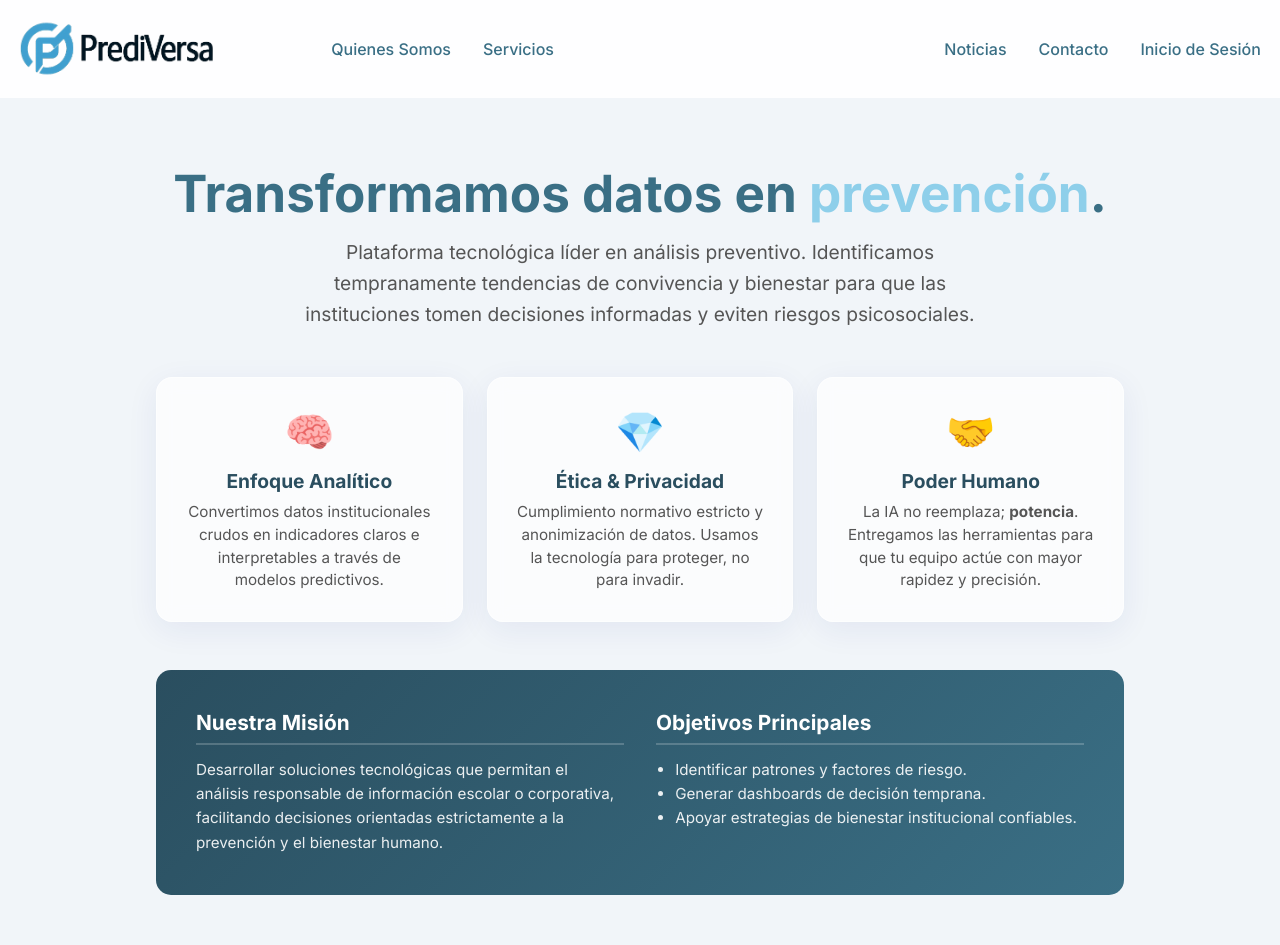
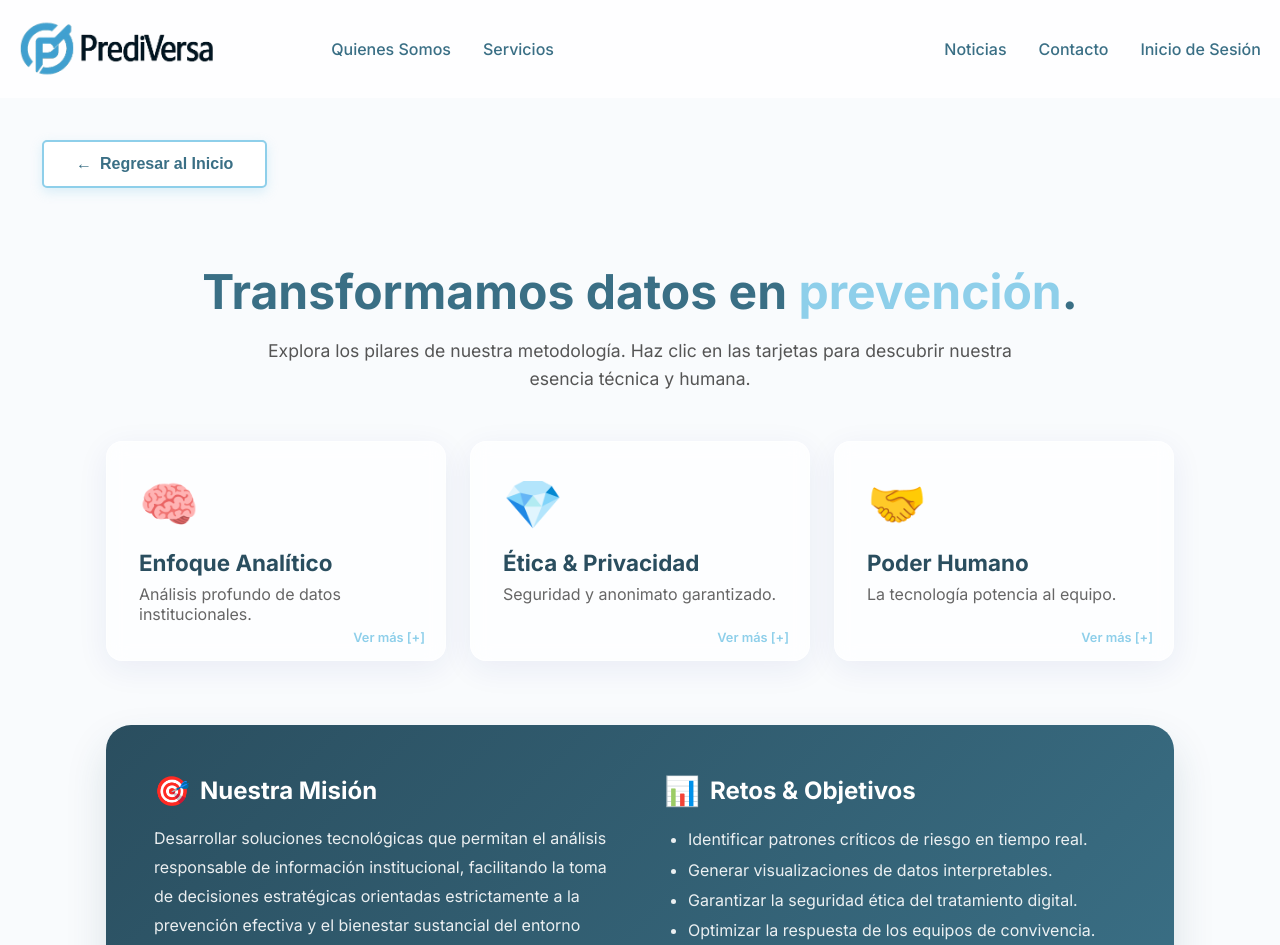
Before and after one commit to SIMPLY-JMANUEL/PrediVersa-V.1, a React (Vite) app in the folder frontend/: page /quienes-somos in a window 1280 px wide. Shown: the top 945 px of the page. Built offline with nearby package versions, Linux system fonts and the light colour scheme; no server answers.

Commit message:
feat: interactividad de tarjetas expandibles y boton de regreso en Quienes Somos

```diff
--- a/frontend/src/components/QuienesSomos.jsx
+++ b/frontend/src/components/QuienesSomos.jsx
@@ -1,68 +1,143 @@
-import React from 'react';
+import React, { useState } from 'react';
+import { useNavigate } from 'react-router-dom';
 import './Main.css';
 
 function QuienesSomos() {
+  const navigate = useNavigate();
+  const [expandedCard, setExpandedCard] = useState(null);
+
+  const toggleCard = (id) => {
+    setExpandedCard(expandedCard === id ? null : id);
+  };
+
+  const cardsData = [
+    {
+      id: 1,
+      icon: '🧠',
+      title: 'Enfoque Analítico',
+      summary: 'Análisis profundo de datos institucionales.',
+      detail: 'Convertimos datos institucionales crudos en indicadores claros e interpretables a través de modelos predictivos que detectan patrones invisibles al ojo humano, permitiendo una intervención oportuna y basada en evidencia.'
+    },
+    {
+      id: 2,
+      icon: '💎',
+      title: 'Ética & Privacidad',
+      summary: 'Seguridad y anonimato garantizado.',
+      detail: 'Garantizamos el cumplimiento normativo estricto y la anonimización de datos sensibles. En PrediVersa, usamos la tecnología para proteger la integridad y el bienestar del individuo, nunca para invadir su privacidad.'
+    },
+    {
+      id: 3,
+      icon: '🤝',
+      title: 'Poder Humano',
+      summary: 'La tecnología potencia al equipo.',
+      detail: 'Nuestra inteligencia artificial no reemplaza la labor del profesional escolar; la potencia. Entregamos las herramientas y reportes necesarios para que el equipo orientador actúe con mayor rapidez, precisión y confianza.'
+    }
+  ];
+
   return (
-    <main className="main" style={{ minHeight: '85vh', display: 'flex', flexDirection: 'column', alignItems: 'center', justifyContent: 'center' }}>
+    <main className="main" style={{ minHeight: '90vh', backgroundColor: '#f9fbfd' }}>
 
-      <section className="about-section" style={{ width: '100%', maxWidth: '1000px', padding: '2rem 1rem' }}>
+      {/* BOTÓN REGRESO */}
+      <div style={{ position: 'sticky', top: '20px', left: '20px', zIndex: 100, padding: '10px' }}>
+        <button
+          onClick={() => navigate('/')}
+          className="cta-btn"
+          style={{
+            background: 'white',
+            color: '#3A6F85',
+            border: '2px solid #8ECFEA',
+            boxShadow: '0 4px 12px rgba(142,207,234,0.3)',
+            display: 'flex',
+            alignItems: 'center',
+            gap: '8px'
+          }}
+        >
+          <span>←</span> Regresar al Inicio
+        </button>
+      </div>
+
+      <section className="about-section" style={{ width: '100%', maxWidth: '1100px', margin: '0 auto', padding: '1rem' }}>
 
         {/* HERO COMPACTO */}
-        <div style={{ textAlign: 'center', margin: '0 0 3rem 0' }}>
-          <h1 style={{ fontSize: '3.2rem', color: '#3A6F85', marginBottom: '0.8rem', fontWeight: 800 }}>
+        <div style={{ textAlign: 'center', margin: '3rem 0' }}>
+          <h1 style={{ fontSize: '3rem', color: '#3A6F85', marginBottom: '1rem', fontWeight: 800 }}>
             Transformamos datos en <span className="highlight" style={{ color: '#8ECFEA' }}>prevención</span>.
           </h1>
-          <p style={{ fontSize: '1.2rem', color: '#555', maxWidth: '700px', margin: '0 auto', lineHeight: '1.6' }}>
-            Plataforma tecnológica líder en análisis preventivo. Identificamos tempranamente tendencias de convivencia y bienestar para que las instituciones tomen decisiones informadas y eviten riesgos psicosociales.
+          <p style={{ fontSize: '1.1rem', color: '#555', maxWidth: '750px', margin: '0 auto', lineHeight: '1.6' }}>
+            Explora los pilares de nuestra metodología. Haz clic en las tarjetas para descubrir nuestra esencia técnica y humana.
           </p>
         </div>
 
-        {/* VALORES (GRID COMPACTO) */}
-        <div style={{ display: 'grid', gridTemplateColumns: 'repeat(auto-fit, minmax(280px, 1fr))', gap: '1.5rem', marginBottom: '3rem' }}>
+        {/* VALORES (GRID INTERACTIVO) */}
+        <div style={{ display: 'grid', gridTemplateColumns: 'repeat(auto-fit, minmax(320px, 1fr))', gap: '1.5rem', marginBottom: '4rem' }}>
 
-          <div className="glass-panel" style={{ padding: '1.8rem', textAlign: 'center' }}>
-            <div style={{ fontSize: '2.5rem', marginBottom: '0.8rem' }}>🧠</div>
-            <h3 style={{ color: '#2A4E5F', marginBottom: '0.5rem', fontSize: '1.2rem' }}>Enfoque Analítico</h3>
-            <p style={{ color: '#555', fontSize: '0.95rem', lineHeight: '1.5' }}>
-              Convertimos datos institucionales crudos en indicadores claros e interpretables a través de modelos predictivos.
-            </p>
-          </div>
+          {cardsData.map((card) => (
+            <div
+              key={card.id}
+              onClick={() => toggleCard(card.id)}
+              className={`glass-panel ${expandedCard === card.id ? 'card-expanded' : ''}`}
+              style={{
+                padding: '2rem',
+                cursor: 'pointer',
+                transition: 'all 0.4s cubic-bezier(0.175, 0.885, 0.32, 1.275)',
+                position: 'relative',
+                overflow: 'hidden',
+                maxHeight: expandedCard === card.id ? '500px' : '220px'
+              }}
+            >
+              <div style={{ fontSize: '3rem', marginBottom: '1rem' }}>{card.icon}</div>
+              <h3 style={{ color: '#2A4E5F', marginBottom: '0.5rem', fontSize: '1.4rem' }}>{card.title}</h3>
+              <p style={{ color: '#666', fontSize: '1rem', transition: 'opacity 0.3s' }}>{card.summary}</p>
 
-          <div className="glass-panel" style={{ padding: '1.8rem', textAlign: 'center' }}>
-            <div style={{ fontSize: '2.5rem', marginBottom: '0.8rem' }}>💎</div>
-            <h3 style={{ color: '#2A4E5F', marginBottom: '0.5rem', fontSize: '1.2rem' }}>Ética & Privacidad</h3>
-            <p style={{ color: '#555', fontSize: '0.95rem', lineHeight: '1.5' }}>
-              Cumplimiento normativo estricto y anonimización de datos. Usamos la tecnología para proteger, no para invadir.
-            </p>
-          </div>
+              {/* DETALLE EXPANDIBLE */}
+              <div style={{
+                marginTop: '1.5rem',
+                paddingTop: '1rem',
+                borderTop: '1px solid rgba(0,0,0,0.05)',
+                opacity: expandedCard === card.id ? 1 : 0,
+                transform: expandedCard === card.id ? 'translateY(0)' : 'translateY(20px)',
+                transition: 'all 0.3s ease'
+              }}>
+                <p style={{ color: '#444', lineHeight: '1.6', fontSize: '0.95rem' }}>{card.detail}</p>
+              </div>
 
-          <div className="glass-panel" style={{ padding: '1.8rem', textAlign: 'center' }}>
-            <div style={{ fontSize: '2.5rem', marginBottom: '0.8rem' }}>🤝</div>
-            <h3 style={{ color: '#2A4E5F', marginBottom: '0.5rem', fontSize: '1.2rem' }}>Poder Humano</h3>
-            <p style={{ color: '#555', fontSize: '0.95rem', lineHeight: '1.5' }}>
-              La IA no reemplaza; <b>potencia</b>. Entregamos las herramientas para que tu equipo actúe con mayor rapidez y precisión.
-            </p>
-          </div>
+              <div style={{
+                position: 'absolute',
+                bottom: '15px',
+                right: '20px',
+                fontSize: '0.8rem',
+                color: '#8ECFEA',
+                fontWeight: 600
+              }}>
+                {expandedCard === card.id ? 'Cerrar [-]' : 'Ver más [+]'}
+              </div>
+            </div>
+          ))}
 
         </div>
 
-        {/* ADN CORPORATIVO (MISIÓN/VISIÓN CONDENSADA) */}
-        <div className="value-proposition" style={{ padding: '2.5rem', margin: '0', borderRadius: '15px' }}>
-          <div style={{ display: 'grid', gridTemplateColumns: 'repeat(auto-fit, minmax(300px, 1fr))', gap: '2rem', textAlign: 'left' }}>
+        {/*ADN CORPORATIVO */}
+        <div className="value-proposition" style={{ padding: '3rem', borderRadius: '25px', boxShadow: '0 20px 40px rgba(42,78,95,0.15)' }}>
+          <div style={{ display: 'grid', gridTemplateColumns: 'repeat(auto-fit, minmax(300px, 1fr))', gap: '3rem' }}>
 
-            <div>
-              <h4 style={{ fontSize: '1.3rem', color: '#fff', marginBottom: '0.8rem', borderBottom: '2px solid rgba(255,255,255,0.2)', paddingBottom: '0.5rem' }}>Nuestra Misión</h4>
-              <p style={{ color: 'rgba(255,255,255,0.9)', fontSize: '0.95rem', lineHeight: '1.6' }}>
-                Desarrollar soluciones tecnológicas que permitan el análisis responsable de información escolar o corporativa, facilitando decisiones orientadas estrictamente a la prevención y el bienestar humano.
+            <div style={{ textAlign: 'left' }}>
+              <h4 style={{ fontSize: '1.5rem', color: '#fff', marginBottom: '1rem', display: 'flex', alignItems: 'center', gap: '10px' }}>
+                <span style={{ fontSize: '1.8rem' }}>🎯</span> Nuestra Misión
+              </h4>
+              <p style={{ color: 'rgba(255,255,255,0.9)', lineHeight: '1.8' }}>
+                Desarrollar soluciones tecnológicas que permitan el análisis responsable de información institucional, facilitando la toma de decisiones estratégicas orientadas estrictamente a la prevención efectiva y el bienestar sustancial del entorno escolar y corporativo.
               </p>
             </div>
 
-            <div>
-              <h4 style={{ fontSize: '1.3rem', color: '#fff', marginBottom: '0.8rem', borderBottom: '2px solid rgba(255,255,255,0.2)', paddingBottom: '0.5rem' }}>Objetivos Principales</h4>
-              <ul style={{ color: 'rgba(255,255,255,0.9)', fontSize: '0.95rem', lineHeight: '1.6', paddingLeft: '1.2rem', margin: 0 }}>
-                <li>Identificar patrones y factores de riesgo.</li>
-                <li>Generar dashboards de decisión temprana.</li>
-                <li>Apoyar estrategias de bienestar institucional confiables.</li>
+            <div style={{ textAlign: 'left' }}>
+              <h4 style={{ fontSize: '1.5rem', color: '#fff', marginBottom: '1rem', display: 'flex', alignItems: 'center', gap: '10px' }}>
+                <span style={{ fontSize: '1.8rem' }}>📊</span> Retos & Objetivos
+              </h4>
+              <ul style={{ color: 'rgba(255,255,255,0.9)', lineHeight: '1.9', paddingLeft: '1.5rem' }}>
+                <li>Identificar patrones críticos de riesgo en tiempo real.</li>
+                <li>Generar visualizaciones de datos interpretables.</li>
+                <li>Garantizar la seguridad ética del tratamiento digital.</li>
+                <li>Optimizar la respuesta de los equipos de convivencia.</li>
               </ul>
             </div>
 
@@ -70,6 +145,10 @@ function QuienesSomos() {
         </div>
 
       </section>
+
+      <footer style={{ marginTop: 'auto', padding: '2rem', textAlign: 'center', color: '#aaa', fontSize: '0.9rem' }}>
+        © 2026 PrediVersa - Tecnología para un entorno seguro.
+      </footer>
     </main>
   );
 }
```
